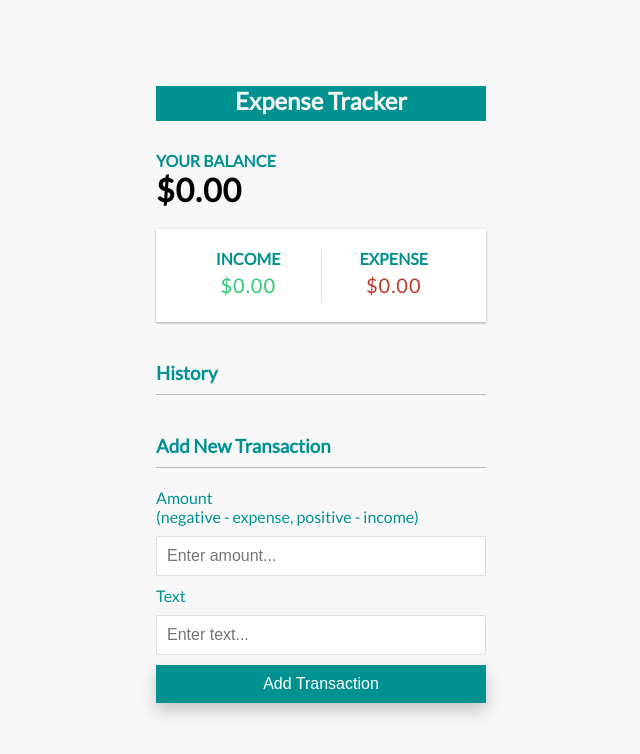
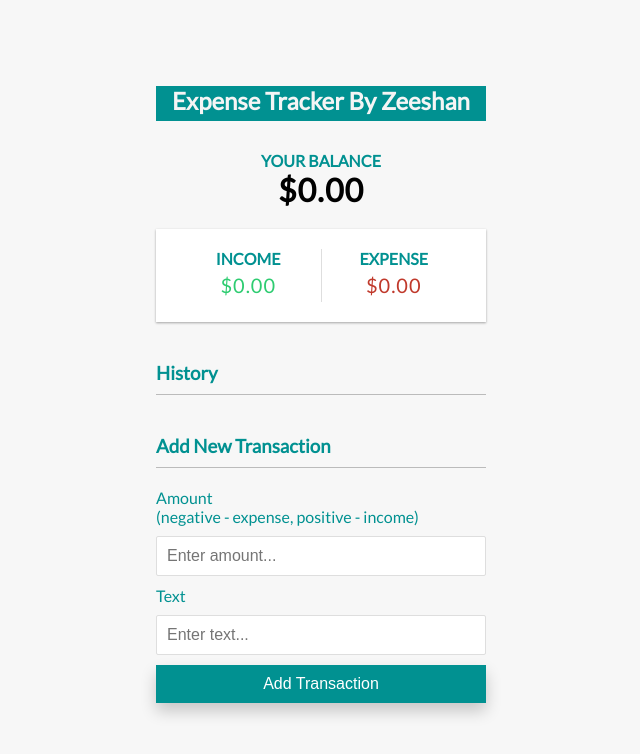
Before and after one commit to zeeshan526/demo-app, a React (Create React App) app: page / in a window 1280 px wide. Shown: the top 754 px of the page, without its empty margins (319-959 px from the left). Built offline with nearby package versions, Linux system fonts and the light colour scheme.

Commit message:
update app

```diff
--- a/src/compnents/Balance.js
+++ b/src/compnents/Balance.js
@@ -9,8 +9,8 @@ export const Balance = () => {
 
     return (
         <div>
-            <h4>Your Balance</h4>
-            <h1>${total}</h1>
+            <h4><center><b>Your Balance</b></center></h4>
+            <h1><center>${total}</center></h1>
         </div>
     )
 }
--- a/src/compnents/Header.js
+++ b/src/compnents/Header.js
@@ -3,7 +3,7 @@ import React from 'react'
 export const Header = () => {
     return (
         <h2>
-            Expense Tracker
+            Expense Tracker By Zeeshan
         </h2>
     )
 }
```
